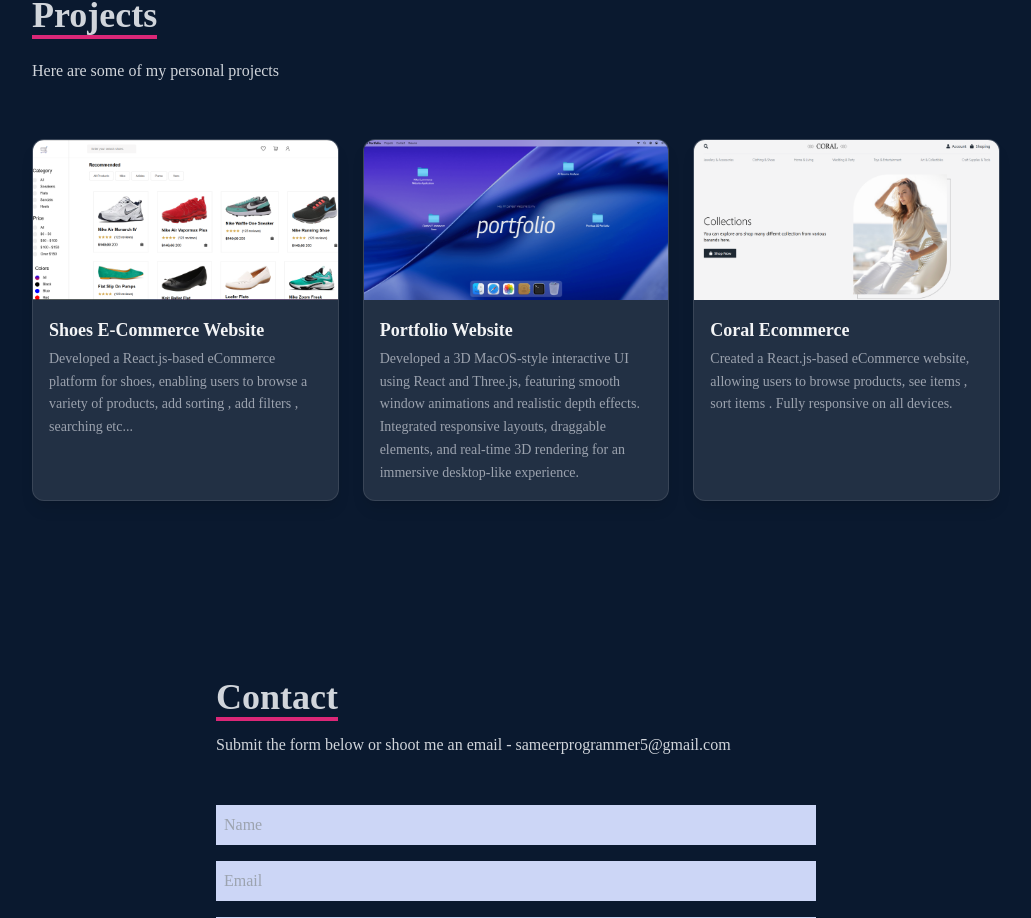
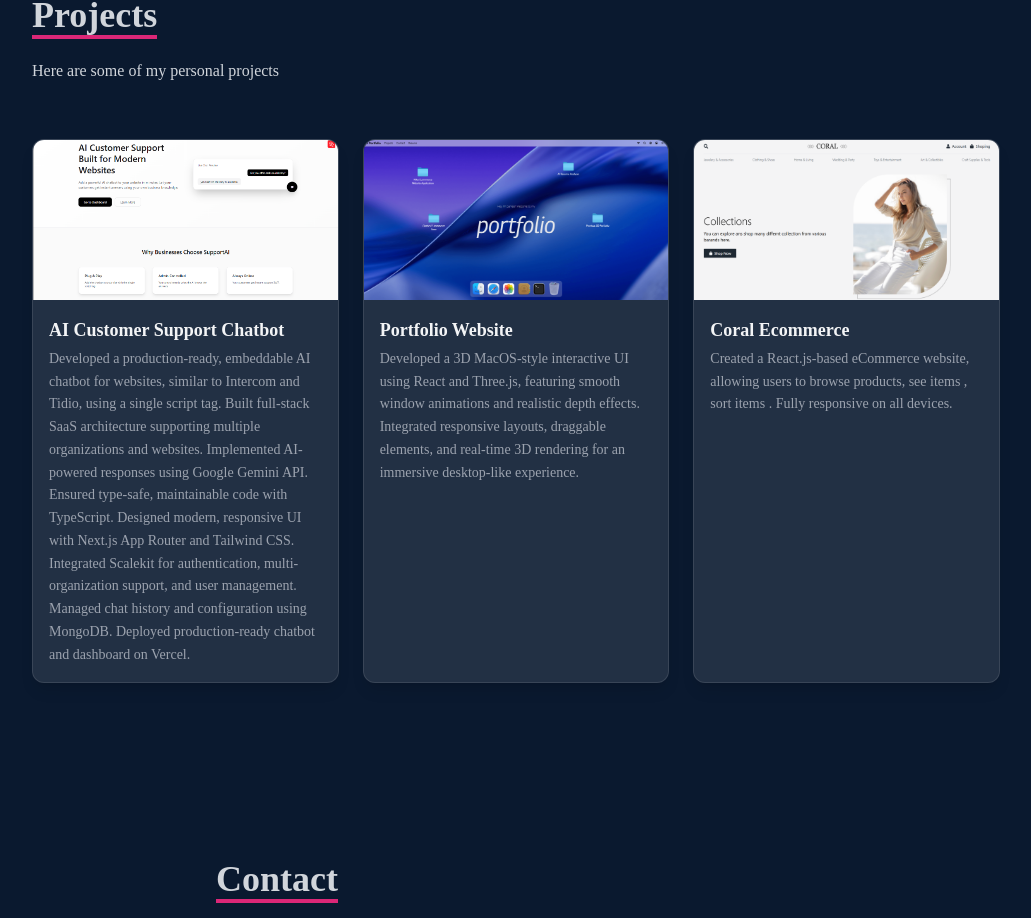
Before and after one commit to sameerjohn1/portfolio, a React (Create React App) app: page / in a window 1280 px wide. Shown: the part 5242-6160 px from the top of the page, without its empty margins (124-1155 px from the left). Built offline with nearby package versions, Linux system fonts and the light colour scheme.

Commit message:
update projects section

```diff
--- a/public/index.html
+++ b/public/index.html
@@ -1,4 +1,4 @@
-<!DOCTYPE html>
+<!doctype html>
 <html lang="en">
   <head>
     <meta charset="utf-8" />
@@ -40,5 +40,10 @@
       To begin the development, run `npm start` or `yarn start`.
       To create a production bundle, use `npm run build` or `yarn build`.
     -->
+
+    <script
+      src="https://ai-customer-support-b4dw.vercel.app/chatBot.js"
+      data-owner-id="usr_110976091308425731"
+    ></script>
   </body>
 </html>
--- a/src/components/Projects.jsx
+++ b/src/components/Projects.jsx
@@ -1,7 +1,7 @@
 import React, { useContext } from "react";
 import { ThemeContext } from "../context/ThemeContext";
 import coral from "../assets/images/coral.png";
-import shoes from "../assets/images/nike.png";
+import chatbot from "../assets/images/chatbot.png";
 import port from "../assets/images/portimg.png";
 
 const Projects = () => {
@@ -9,10 +9,10 @@ const Projects = () => {
 
   const projectData = [
     {
-      title: "Shoes E-Commerce Website",
-      desc: "Developed a React.js-based eCommerce platform for shoes, enabling users to browse a variety of products, add sorting , add filters , searching etc...",
-      img: shoes,
-      link: "https://shoesapplication-2f0e0.web.app/",
+      title: "AI Customer Support Chatbot",
+      desc: "Developed a production-ready, embeddable AI chatbot for websites, similar to Intercom and Tidio, using a single script tag. Built full-stack SaaS architecture supporting multiple organizations and websites. Implemented AI-powered responses using Google Gemini API. Ensured type-safe, maintainable code with TypeScript. Designed modern, responsive UI with Next.js App Router and Tailwind CSS. Integrated Scalekit for authentication, multi-organization support, and user management. Managed chat history and configuration using MongoDB. Deployed production-ready chatbot and dashboard on Vercel.",
+      img: chatbot, // <-- yahan apna imported image lagao
+      link: "https://ai-customer-support-b4dw.vercel.app/",
     },
     {
       title: "Portfolio Website",
```
Also changed, not shown: src/assets/images/chatbot.png (added).
